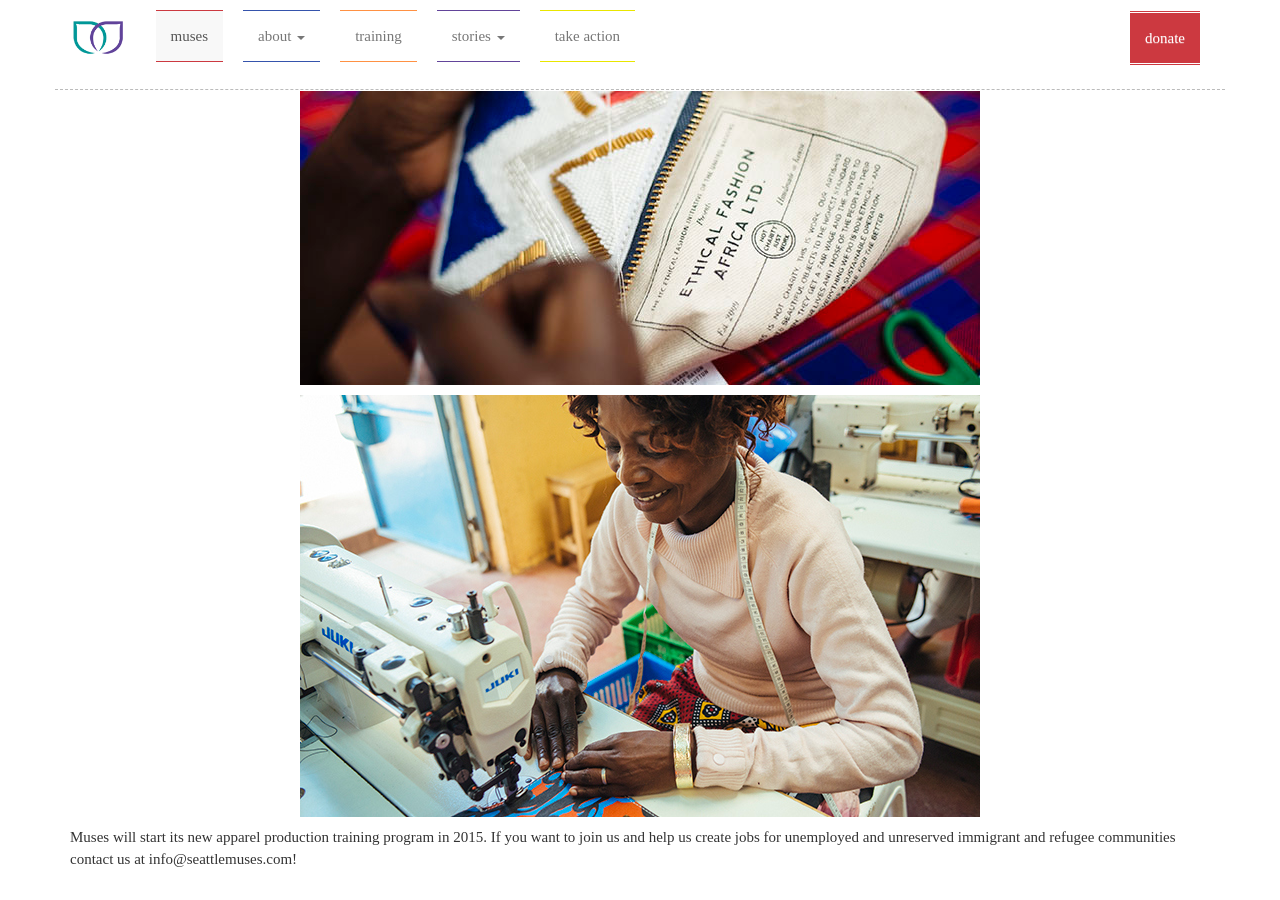
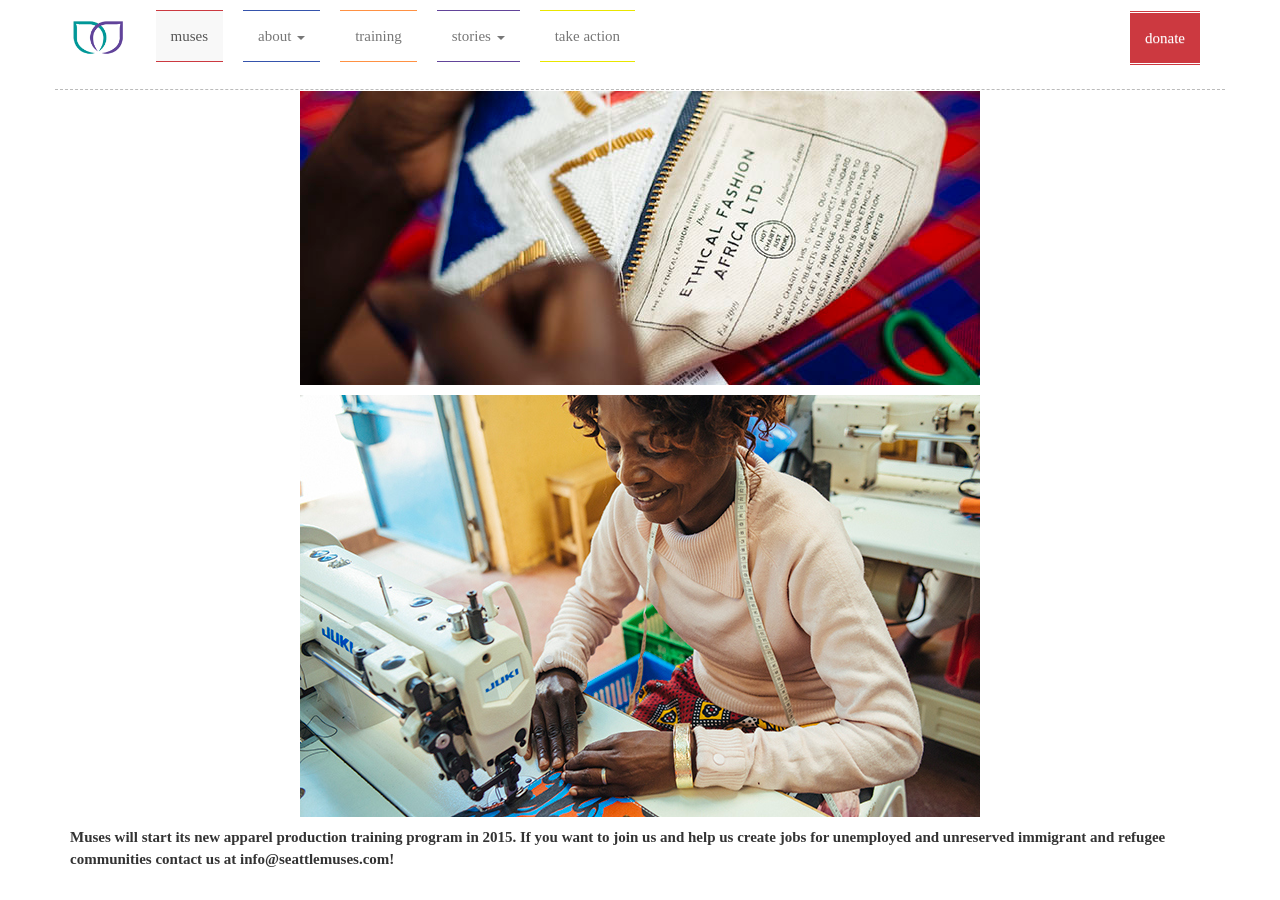
Before and after one commit to seattlemuses/seattlemuses.github.io, a Jekyll site: the page built from _posts/2014-12-29-muses-fashion-resolutions-and-inspirations-for-2015.md, in a window 1280 px wide and 900 px high, scrolled down 1746 px. Built offline with Jekyll 4.4.1, drawn with Linux system fonts in a browser that asks for light colours; nearby versions of some CDN libraries.

```diff
--- a/_posts/2014-12-29-muses-fashion-resolutions-and-inspirations-for-2015.md
+++ b/_posts/2014-12-29-muses-fashion-resolutions-and-inspirations-for-2015.md
@@ -37,4 +37,4 @@ The Ethical Fashion Initiative is not a charity. It facilitates dignified work a
 
 ![](/assets/2828193f-ba54-4cc2-a88c-7b7222b97c8f (1).jpg)
 
-Muses will start its new apparel production training program in 2015. If you want to join us and help us create jobs for unemployed and unreserved immigrant and refugee communities contact us at info@seattlemuses.com!
+**Muses will start its new apparel production training program in 2015. If you want to join us and help us create jobs for unemployed and unreserved immigrant and refugee communities contact us at info@seattlemuses.com!**
```
